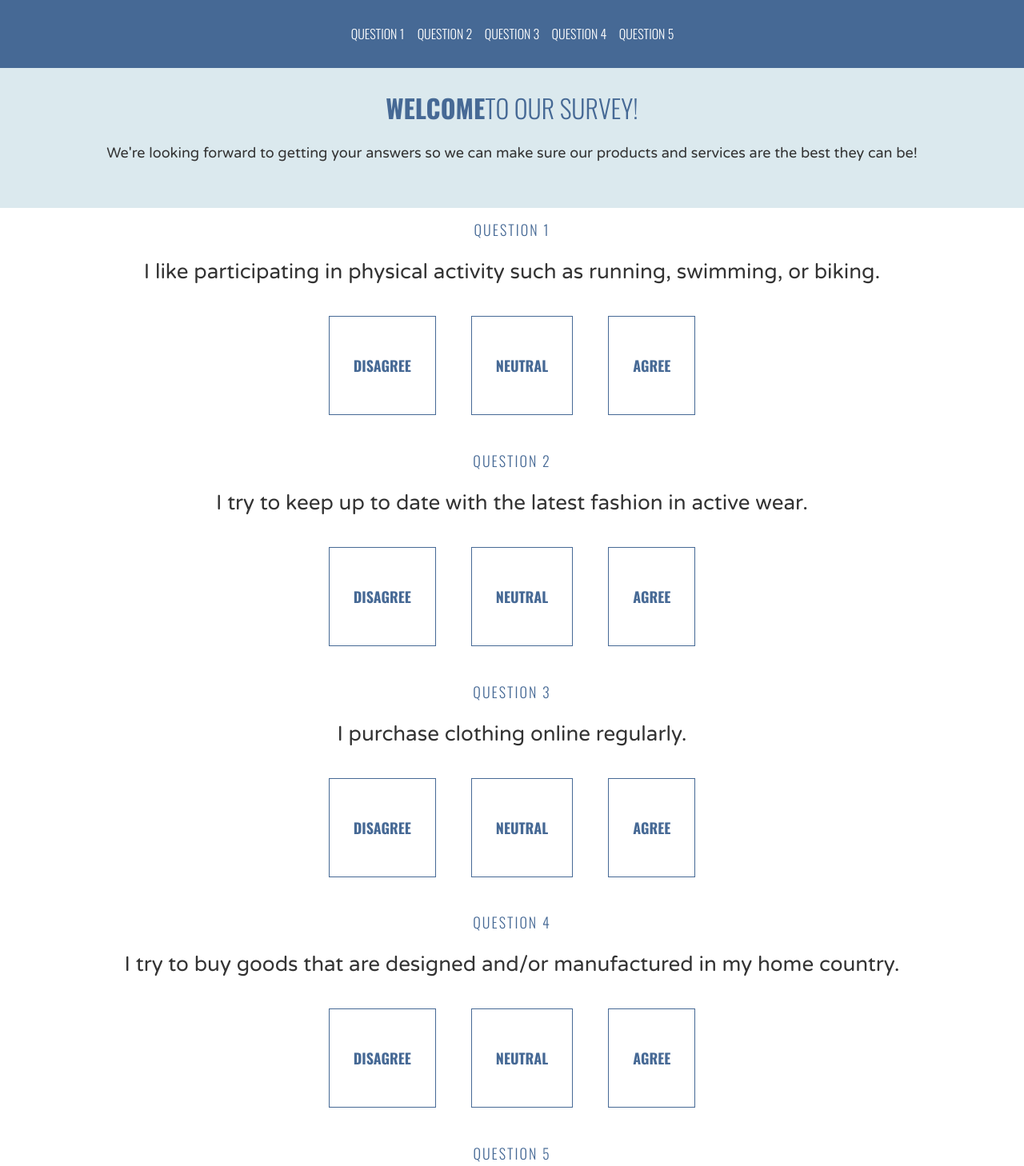
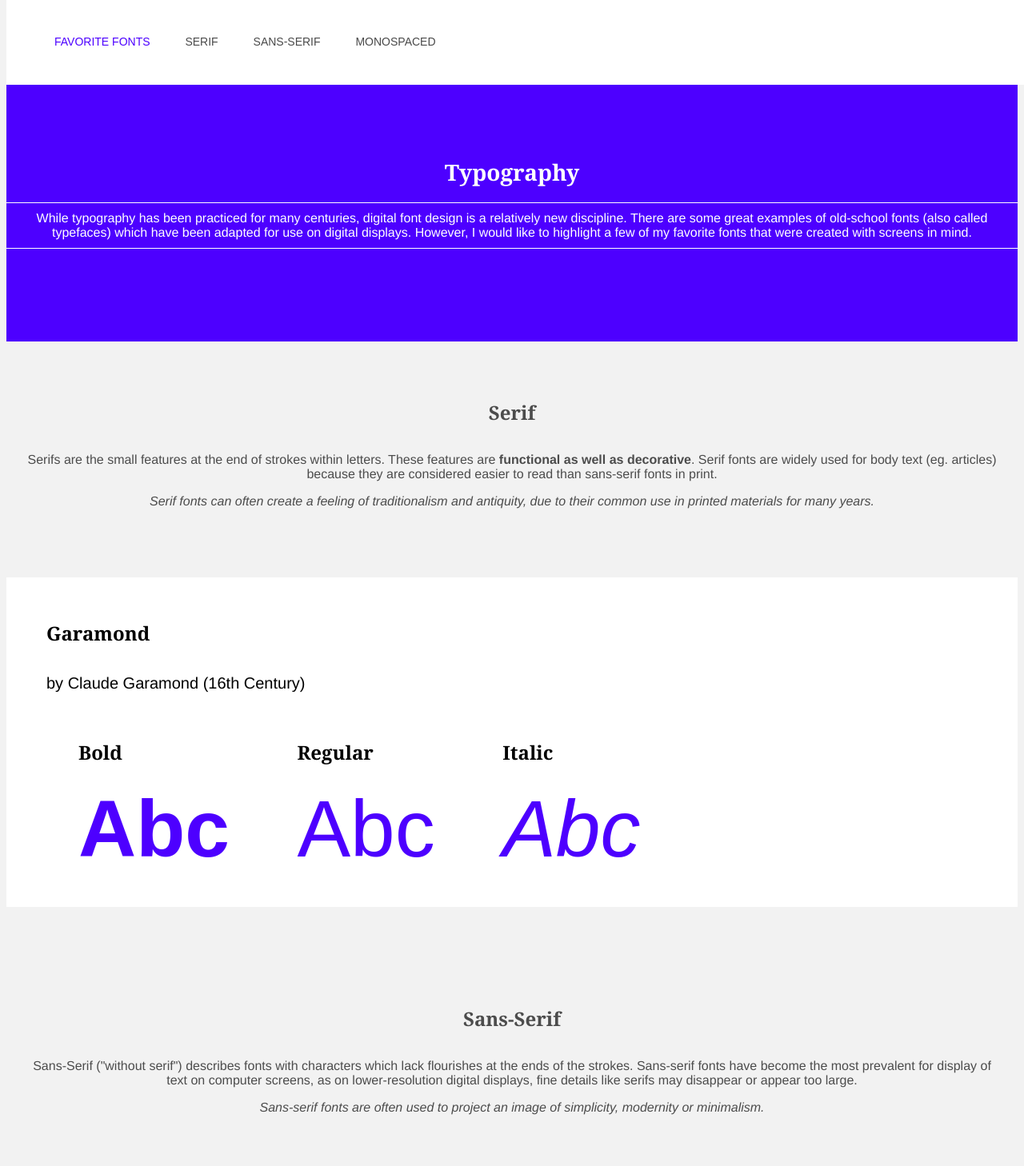
Before and after one commit to ericzprice/TG-Pre-Work, a plain HTML site: page index.html in a window 1280 px wide. Shown: the top 1458 px of the page at 80% size. Drawn offline with nearby package versions, Linux system fonts and the light colour scheme; files that its build step writes are made by us from their sources.

Commit message:
Typography: Font Family

```diff
--- a/index.html
+++ b/index.html
@@ -1,115 +1,114 @@
-<!-- Clear -->
+<!-- Typography: Font Family -->
 <!DOCTYPE html>
 <html>
 <head>
-  <title>Please Participate in Our Survey!</title>
-  <link href="https://fonts.googleapis.com/css?family=Oswald:300,700|Varela+Round" rel="stylesheet">
-  <link rel="stylesheet" type="text/css" href="style.css">
+  <title>Typography Blog</title>
+  <link rel="stylesheet" type="text/css" href="styles/reset.css">
+  <link rel="stylesheet" type="text/css" href="styles/style.css">
 </head>
 <body>
 
-  <header>
+  <!-- Header -->
+  <nav class="header">
     <ul>
-      <li>Question 1</li>
-      <li>Question 2</li>
-      <li>Question 3</li>
-      <li>Question 4</li>
-      <li>Question 5</li>
+      <li><a class="home" href="#top">FAVORITE FONTS</a></li>
+      <li><a class="pagelink" href="#serif">SERIF</a></li>
+      <li><a class="pagelink" href="#sans">SANS-SERIF</a></li>
+      <li><a class="pagelink" href="#mono">MONOSPACED</a></li>
     </ul>
-  </header>
+  </nav>
 
-  <div class="welcome">
-    <h1><strong>Welcome</strong>to our survey!</h1>
-    <p>We're looking forward to getting your answers so we can make sure our products and services are the best they can be!</p>
+  <!-- Banner Section -->
+  <div class="banner">
+    <h1>Typography</h1>
+      <p>While typography has been practiced for many centuries, digital font design is a relatively new discipline. There are some great examples of old-school fonts (also called typefaces) which have been adapted for use on digital displays. However, I would like to highlight a few of my favorite fonts that were created with screens in mind.</p>
   </div>
 
-  <div class="question">
-    <h4>Question 1</h4>
-    <h2>I like participating in physical activity such as running, swimming, or biking.</h2>
+  <!-- Serif Section -->
+  <div id="serif">
 
-    <div class="answer">
-      <h3>Disagree</h3>
+    <!-- Editorial Section - Serif -->
+    <div class="editorial">
+      <h2>Serif</h2>
+      <p>Serifs are the small features at the end of strokes within letters. These features are <strong>functional as well as decorative</strong>. Serif fonts are widely used for body text (eg. articles) because they are considered easier to read than sans-serif fonts in print.</p>
+      <p><em>Serif fonts can often create a feeling of traditionalism and antiquity, due to their common use in printed materials for many years.</em></p>
     </div>
 
-    <div class="answer">
-      <h3>Neutral</h3>
-    </div>
-
-    <div class="answer">
-      <h3>Agree</h3>
+    <!-- Font Card - Serif -->
+    <div class="font-card garamond">
+      <h2>Garamond</h2>
+      <p class="creator">by Claude Garamond (16th Century)</p>
+      <div class="garamond">
+        <span class="sample">
+          <h2>Bold</h2>
+          <span class="bold text">Abc</span>
+        </span>
+        <span class="sample">
+          <h2>Regular</h2>
+          <span class="regular text">Abc</span>
+        </span>
+        <span class="sample">
+          <h2>Italic</h2>
+          <span class="italic text">Abc</span>
+        </span>
+      </div>
     </div>
   </div>
 
-  <div class="question">
-    <h4>Question 2</h4>
-    <h2>I try to keep up to date with the latest fashion in active wear.</h2>
+  <!-- Sans-Serif Section -->
+  <div id="sans">
 
-    <div class="answer">
-      <h3>Disagree</h3>
+    <!-- Editorial Section - Sans-Serif -->
+    <div class="editorial">
+      <h2>Sans-Serif</h2>
+      <p>Sans-Serif ("without serif") describes fonts with characters which lack flourishes at the ends of the strokes. Sans-serif fonts have become the most prevalent for display of text on computer screens, as on lower-resolution digital displays, fine details like serifs may disappear or appear too large.</p>
+      <p><em>Sans-serif fonts are often used to project an image of simplicity, modernity or minimalism.</em></p>
     </div>
 
-    <div class="answer">
-      <h3>Neutral</h3>
-    </div>
-
-    <div class="answer">
-      <h3>Agree</h3>
+    <!-- Font Card - Sans-Serif -->
+    <div class="font-card">
+      <h2>Helvetica</h2>
+      <p class="creator">by Max Miedinger & Eduard Hoffman (1957)</p>
+      <div class="helvetica">
+        <span class="sample">
+          <h2>Bold</h2>
+          <span class="bold text">Abc</span>
+        </span>
+        <span class="sample">
+          <h2>Regular</h2>
+          <span class="regular text">Abc</span>
+        </span>
+      </div>
     </div>
   </div>
 
-  <div class="question">
-    <h4>Question 3</h4>
-    <h2>I purchase clothing online regularly.</h2>
+  <!-- Monospaced Section -->
+  <div id="mono">
 
-    <div class="answer">
-      <h3>Disagree</h3>
+    <!-- Editorial - Monospaced -->
+    <div class="editorial">
+      <h2>Monospaced</h2>
+      <p>A monospaced font's characters each occupy the same amount of horizontal space. This contrasts with most fonts, where the letters and spacings have different widths. For example, the two high-use letters "I" and "E" do not need the same footprint. The first monospaced Western typefaces were designed for typewriters.</p>
+      <p><em>Many text editors (like those used to write computer code) use monospaced fonts, which aid in distinguishing between potentially similar characters (like "l" and "1") and in counting the number of characters in a line.</em></p>
     </div>
 
-    <div class="answer">
-      <h3>Neutral</h3>
-    </div>
-
-    <div class="answer">
-      <h3>Agree</h3>
+    <!-- Font Card - Monospaced -->
+    <div class="font-card">
+      <h2>Space Mono</h2>
+      <p class="creator">by Colophon Foundry (2016)</p>
+      <div class="space">
+        <span class="sample">
+          <h2>Bold</h2>
+          <span class="bold text">Abc</span>
+        </span>
+        <span class="sample">
+          <h2>Regular</h2>
+          <span class="regular text">Abc</span>
+        </span>
+      </div>
     </div>
   </div>
-
-  <div class="question">
-    <h4>Question 4</h4>
-    <h2>I try to buy goods that are designed and/or manufactured in my home country.</h2>
-
-    <div class="answer">
-      <h3>Disagree</h3>
-    </div>
-
-    <div class="answer">
-      <h3>Neutral</h3>
-    </div>
-
-    <div class="answer">
-      <h3>Agree</h3>
-    </div>
-  </div>
-
-  <div class="question">
-    <h4>Question 5</h4>
-    <h2>I look to famous athletes when trying to choose what to wear when training.</h2>
-
-    <div class="answer">
-      <h3>Disagree</h3>
-    </div>
-
-    <div class="answer">
-      <h3>Neutral</h3>
-    </div>
-
-    <div class="answer">
-      <h3>Agree</h3>
-    </div>
-  </div>
-<footer>
-  <h3>"Thanks for taking our survey!"</h3>
-</footer>
 </body>
 </html>
-<!-- End Clear-->
+
+<!-- End Typography: Font Family-->
--- a/style.css
+++ b/style.css
@@ -1,113 +1,161 @@
-/* Clear */
+/* Typography: Font Family */
+
+html {
+  font-size: 16px;
+  font-family: "Arial", sans-serif;
+}
 
 body {
-  background-color: #FFF;
-  margin: 0 auto;
+  background-color: #F2F2F2;
 }
 
-header {
-  background-color: #466995;
-  border-bottom: 1px solid #466995;
-  position: fixed;
-  width: 100%;
-  z-index: 10;
+h1 {
+  color: white;
+  font-size: 28px;
+  font-family: Georgia;
 }
 
-ul {
-  margin: 30px auto;
-  padding: 0 20px;
+h2 {
+  font-size: 24px;
+  font-weight: 700;
+  line-height: 2.5;
+  font-family: Georgia;
+}
+
+a {
+  text-decoration: none;
+}
+
+p {
+  margin: 16px 0;
+  font-family: Helvetica;
+}
+
+strong {
+  font-weight: bold;
+}
+
+#serif, /* Offset linked sections to account for header. */
+#sans,
+#mono {
+  padding-top: 77px;
+  margin-top: -77px;
+}
+
+/* Header */
+
+.header {
+  font-family: "Arial", sans-serif;
+  font-size: 14px;
+  line-height: 1.25;
+  background-color: #fff;
+  position: fixed;
+  top: 0;
+  width: 100%;
+}
+
+.header li {
+  display: inline-block;
+}
+
+.header a {
+  display: block;
+  color: #4A4A4A;
+  padding: 30px 20px;
+}
+
+a.home {
+  color: #4D00FF;
+}
+
+
+/* Banner Section */
+
+.banner {
+  background-color: #4D00FF;
+  padding: 100px 0;
+  margin-top: 77px;
   text-align: center;
 }
 
-li {
-  color: #FFF;
-  font-family: 'Oswald', sans-serif;
-  font-size: 16px;
-  font-weight: 300;
-  text-transform: uppercase;
-  display: inline-block;
-  width: 80px;
+.banner p {
+  border-top: 1px solid #fff;
+  border-bottom: 1px solid #fff;
+  padding: 10px;
+  color: #ffffff;
 }
 
-li:hover {
-  color: #DBE9EE;
+/* Editorial Sections */
+
+.editorial {
+  padding: 20px;
+  margin: 20px 0;
+  text-align: center;
+  color: #4C4C4C;
 }
 
-h1 {
-  color: #466995;
-  font-family: 'Oswald', sans-serif;
-  font-size: 32px;
-  font-weight: 300;
-  text-transform: uppercase;
+/* Font Card Sections */
+
+.font-card {
+  background-color: #ffffff;
+  margin: 50px 0;
+  padding: 20px 50px;
 }
 
-h2 {
-  color: #333;
-  font-family: 'Varela Round', sans-serif;
-  font-size: 26px;
-  font-weight: 100;
-  margin: 0 auto 20px auto;
+.font-card .creator {
+  font-size: 20px;
+  line-height: 1.25;
 }
 
-h3 {
-  color: #466995;
-  font-family: 'Oswald', sans-serif;
-  font-size: 18px;
-  text-align: center;
-  font-weight: 700;
-  text-transform: uppercase;
-  padding: 30px;
+.sample {
+  display: inline-block;
+  padding: 0 20px;
+  margin: 20px;
 }
 
-h4 {
-  color: #466995;
-  font-family: 'Oswald', sans-serif;
-  font-size: 18px;
-  font-weight: 300;
-  letter-spacing: 2px;
-  text-align: center;
-  text-transform: uppercase
+.sample h2 {
+  line-height: 1.5;
 }
 
-p {
-  color: #333;
-  font-family: 'Varela Round', sans-serif;
-  font-size: 18px;
+.sample .text {
+  color: #4D00FF;
+  font-size: 100px;
 }
 
-footer {
-  background-color: #DBE9EE;
-  text-align: center;
+/* Add styles for the Garamond font here */
+
+/* Add styles for the Helvetica font here */
+
+/* Add styles for the Space Mono font here */
+
+.bold {
+  font-weight: 900;
 }
 
-.welcome {
-  background-color: #DBE9EE;
-  box-sizing: border-box;
-  padding: 40px;
-  text-align: center;
-  width: 100%;
-  position: relative;
-  top: 50px;
+.regular {
+  font-weight: normal;
 }
 
-.question {
-  text-align: center;
-  position: relative;
-  top: 40px;
+.italic {
+  font-weight: normal;
+  font-style: italic;
 }
 
-.answer {
-  border: 1px solid #466995;
-  margin: 20px;
-  display: inline-block;
+/* Media Queries */
+
+@media only screen and (max-width: 535px) {
+  .header {
+    font-size: 14px;
+  }
+
+  .header a {
+    padding: 30px 20px;
+  }
+
+  a.home {
+    display: none;
+  }
 }
 
-.answer:hover {
-  background: #C0D6DF;
-  color: #FFF;
 }
-
-footer {
-  height: 100px;
-}
-/* End Clear */
+/* End Typography: Font Family */
```
